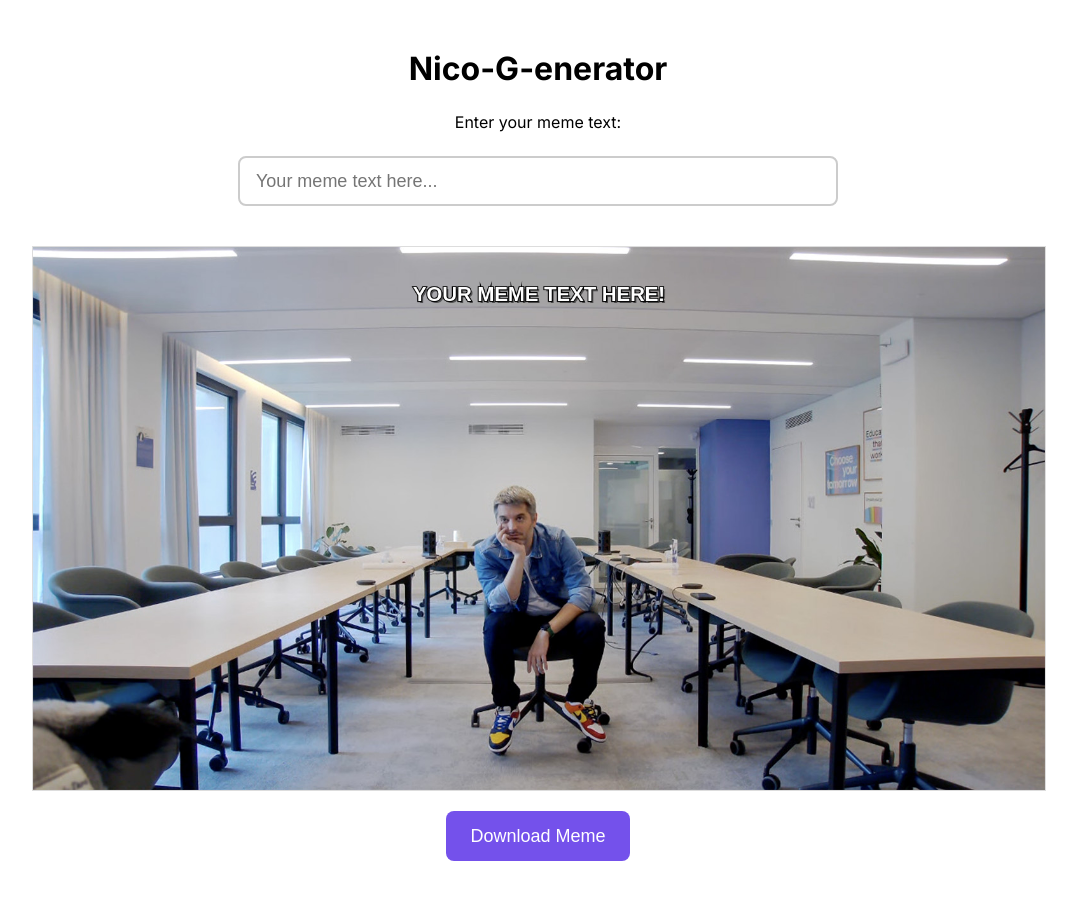
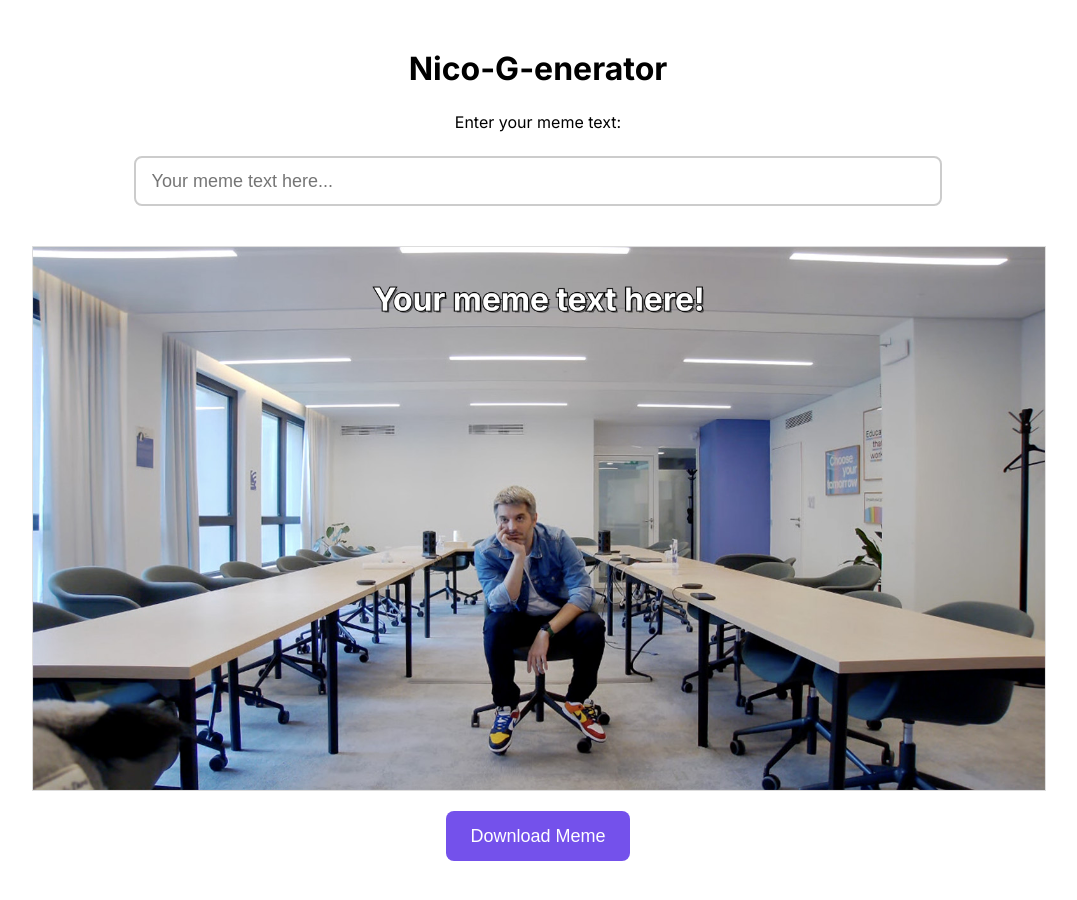
Before and after one commit to stuff/nico-g-enerator, a plain HTML site: page index.html in a window 1280 px wide. Shown: the whole page, without its empty margins (102-1179 px from the left). Drawn offline with Linux system fonts and the light colour scheme.

Commit message:
Refactor HTML structure and update JavaScript for improved meme text rendering

```diff
--- a/index.html
+++ b/index.html
@@ -43,7 +43,7 @@
         padding: 12px 16px;
         border: 2px solid #ccc;
         border-radius: 8px;
-        width: 600px;
+        width: 80%;
         height: 50px;
         box-sizing: border-box;
         vertical-align: top;
--- a/script.js
+++ b/script.js
@@ -3,7 +3,6 @@ class MemeGenerator {
     this.canvas = document.getElementById('memeCanvas');
     this.ctx = this.canvas.getContext('2d');
     this.textInput = document.getElementById('memeText');
-    this.generateBtn = document.getElementById('generateBtn');
     this.downloadBtn = document.getElementById('downloadBtn');
 
     this.baseImage = null;
@@ -44,11 +43,6 @@ class MemeGenerator {
   }
 
   bindEvents() {
-    this.generateBtn.addEventListener('click', () => {
-      const text = this.textInput.value.trim() || 'Your meme text here!';
-      this.renderMeme(text);
-    });
-
     this.downloadBtn.addEventListener('click', () => {
       this.downloadMeme();
     });
@@ -107,18 +101,18 @@ class MemeGenerator {
     this.ctx.textBaseline = 'top';
 
     // Calculate font size based on text length
-    let fontSize = Math.max(32, Math.min(60, 500 / text.length));
+    let fontSize = Math.max(42, Math.min(60, 1000 / text.length));
     this.ctx.font = `bold ${fontSize}px 'Inter', Arial, sans-serif`;
 
     // Position text at the top
     const x = this.canvas.width / 2;
     const y = 60;
 
-    // Calculate max width for text wrapping (80% of canvas width)
-    const maxWidth = this.canvas.width * 0.8;
+    // Calculate max width for text wrapping (90% of canvas width)
+    const maxWidth = this.canvas.width * 0.9;
 
     // Wrap text into multiple lines
-    const lines = this.wrapText(text.toUpperCase(), maxWidth);
+    const lines = this.wrapText(text, maxWidth);
 
     // Calculate line height
     const lineHeight = fontSize * 1.2;
```
Lines whose indentation alone changed are shown as unchanged.
